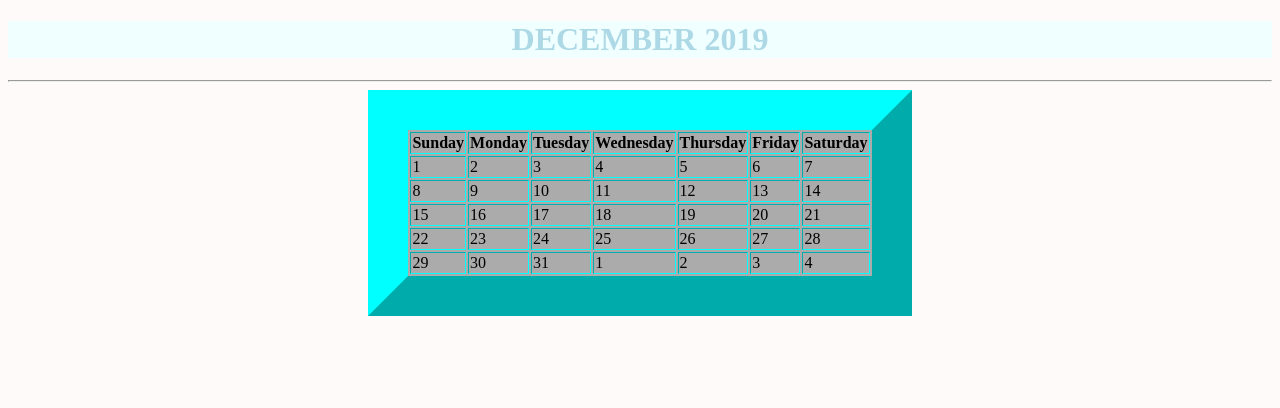
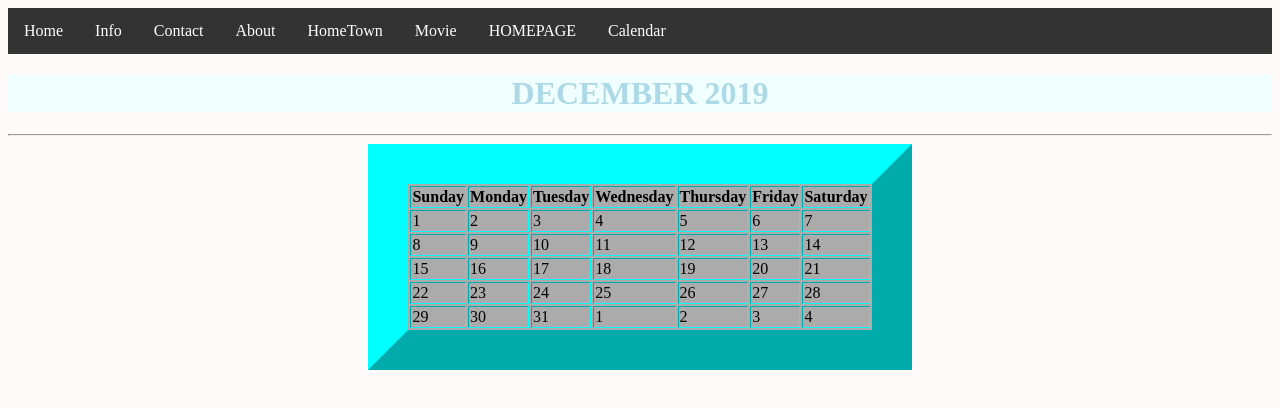
Before and after one commit to jpablo18/calendar.io, a plain HTML site: page index.html in a window 1280 px wide. Drawn offline with Linux system fonts and the light colour scheme.

Commit message:
Add files via upload

```diff
--- a/index.html
+++ b/index.html
@@ -4,7 +4,43 @@
     <meta charset="utf-8">
     <title>Days Of The Week</title>
   </head>
+  <style>
+
+ul {
+list-style-type: none;
+margin: 0;
+padding: 0;
+overflow: hidden;
+background-color: #333;
+}
+
+li {
+float: left;
+}
+
+li a {
+display: block;
+color: white;
+text-align: center;
+padding: 14px 16px;
+text-decoration: none;
+}
+
+li a:hover {
+background-color: #111;
+}
+</style>
   <body style="background-color:snow">
+    <ul>
+<li><a class="active" href="#home">Home</a></li>
+<li><a href="#News">Info</a></li>
+<li><a href="#contact">Contact</a></li>
+<li><a href="#about">About</a></li>
+<li><a class="active" href="https://jpablo18.github.io/hometown.io/">HomeTown</a></li>
+<li><a href=" https://jpablo18.github.io/movie.io/">Movie</a></li>
+<li><a href="https://jpablo18.github.io/homepage-css.io/">HOMEPAGE</a></li>
+<li><a href="https://jpablo18.github.io/calendar.io/">Calendar</a></li>
+</ul>
     <center>
     <h1 style="color:LightBlue;background-color:Azure;">DECEMBER 2019</h1>
       <hr>
```
